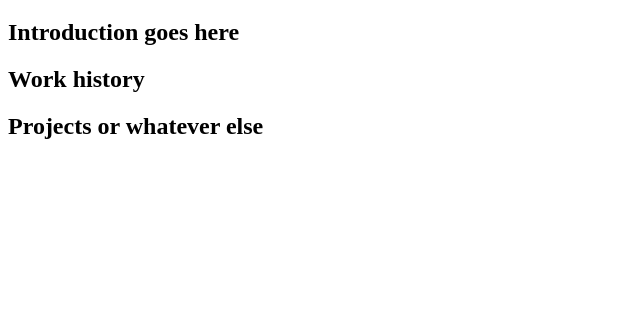
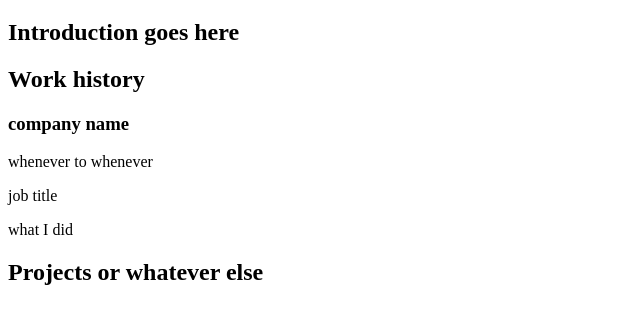
Before and after one commit to Ji-Simmons/March-2020-Portfolio, a plain HTML site: page index.html in a window 1280 px wide. Shown: the part 61-384 px from the top of the page, without its empty margins (0-640 px from the left). Drawn offline with Linux system fonts and the light colour scheme.

Commit message:
Add files via upload

```diff
--- a/index.html
+++ b/index.html
@@ -17,6 +17,12 @@
         </section>
         <section>
             <h2>Work history</h2>
+            <section>
+                <h3>company name</h3>
+                <p class="dates">whenever to whenever</p>
+                <p class="jobTitle">job title</p>
+                <p class="description">what I did</p>
+            </section>
         </section>
         <section>
             <h2>Projects or whatever else</h2>
```
